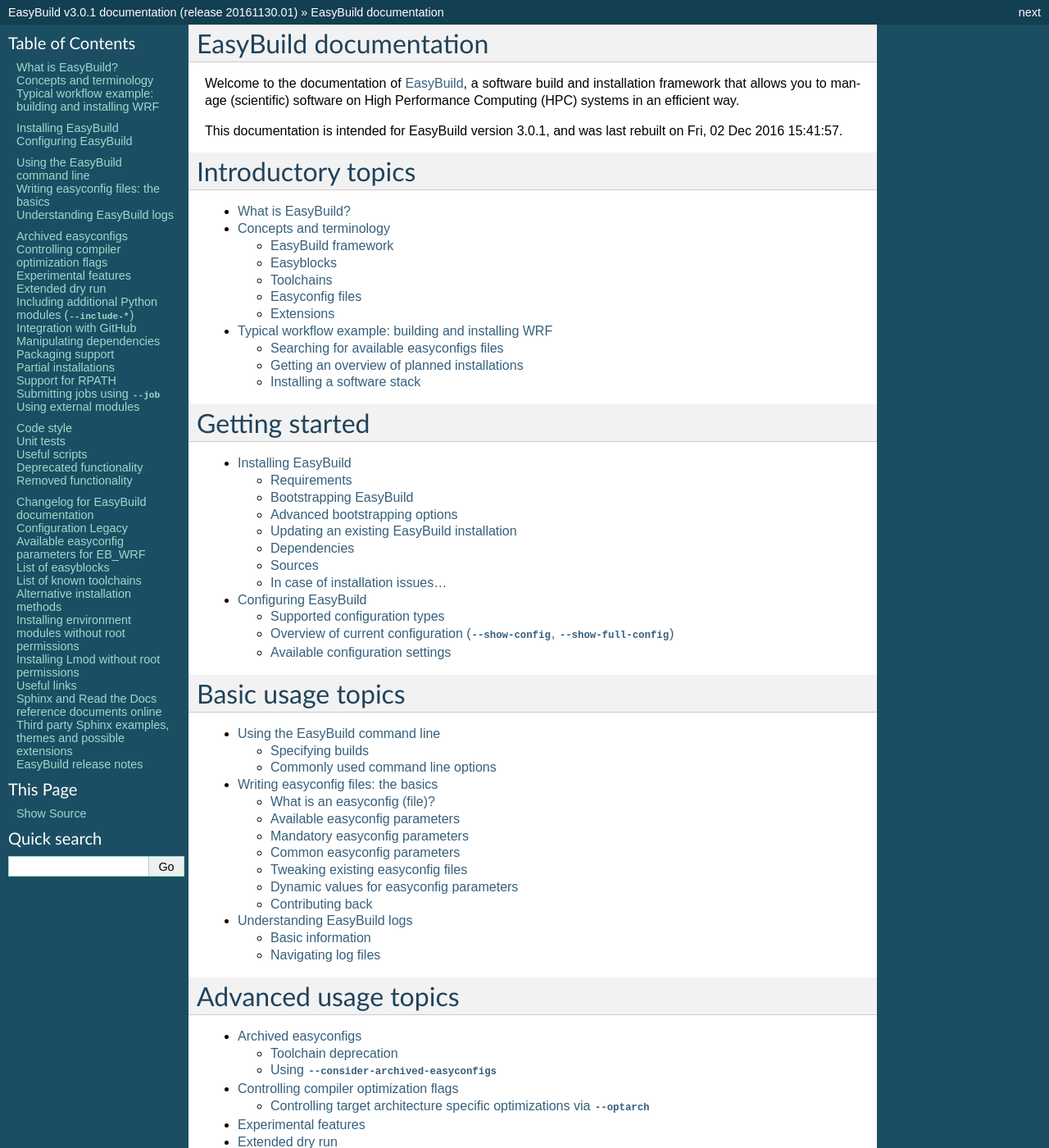
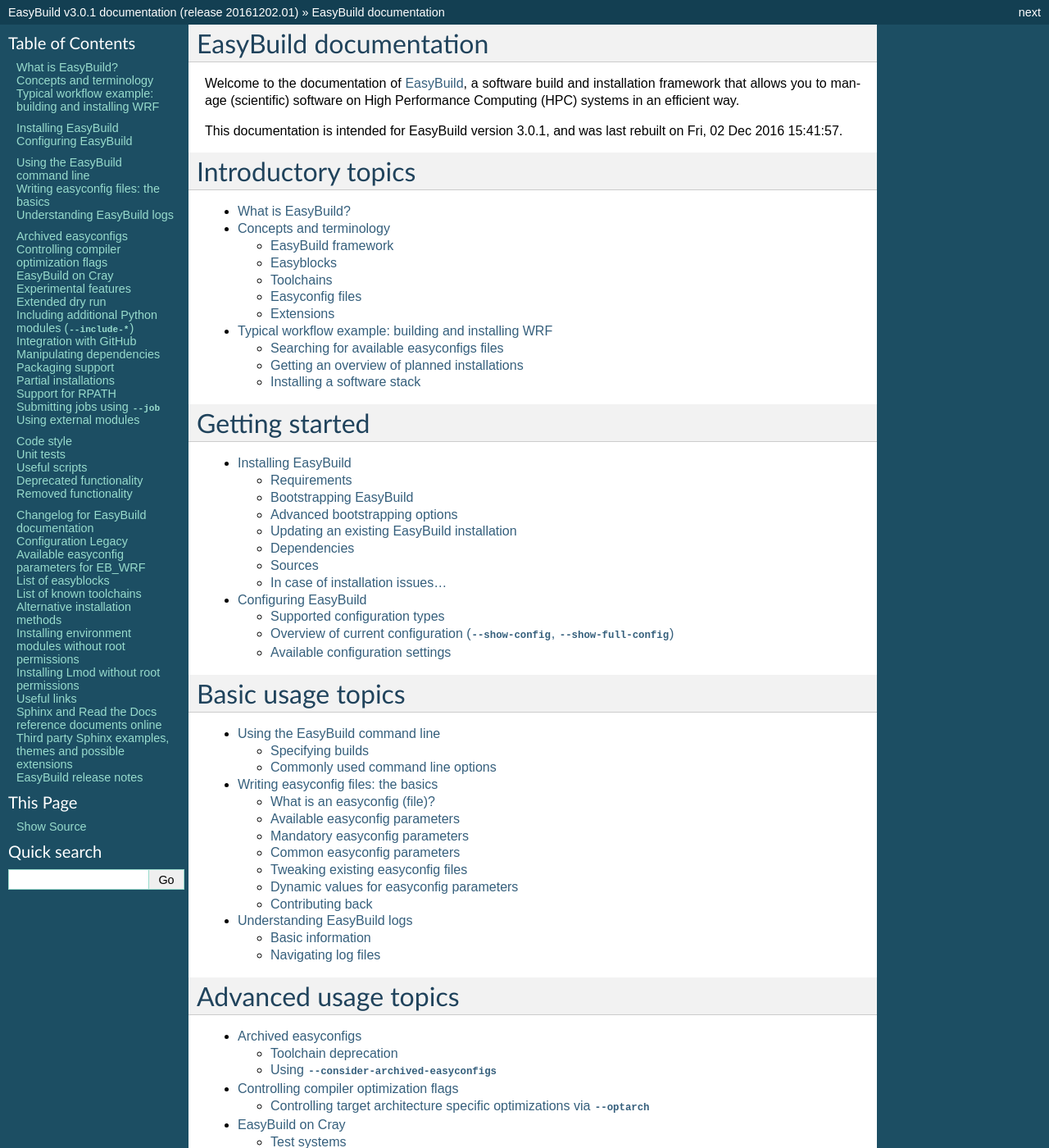
Before and after one commit to easybuilders/easybuild, a Sphinx documentation site: the page built from docs/index.rst, in a window 1280 px wide and 1400 px high. Shown: the whole window at 82% size. Built offline with Sphinx 7.4.7, drawn with Linux system fonts in a browser that asks for light colours; some of the changed text lies outside the part shown.

Commit message:
update changelog, link to Cray support docs in index

```diff
--- a/docs/Changelog.rst
+++ b/docs/Changelog.rst
@@ -5,6 +5,7 @@
 
 (for EasyBuild release notes, see :ref:`release_notes`)
 
+* **release 201611202.01** (`Dec 2nd 2016`): add documentation on Cray support (see :ref:`cray_support`)
 * **release 20161130.01** (`Nov 16th 2016`): update release notes for EasyBuild v3.0.1 (see :ref:`release_notes_eb301`)
 * **release 20161117.01** (`Nov 17th 2016`): update mentions of default configuration according to updated default in EasyBuild v3.0.0
 * **release 20161116.01** (`Nov 16th 2016`): update documentation and release notes for EasyBuild v3.0.0 (see :ref:`release_notes_eb300`)
--- a/docs/conf.py
+++ b/docs/conf.py
@@ -43,7 +43,7 @@
 # The short X.Y version.
 version = '3.0.1'  # this is meant to reference the version of EasyBuild
 # The full version, including alpha/beta/rc tags.
-release = '20161130.01'  # this is meant to reference the version of the documentation itself
+release = '20161202.01'  # this is meant to reference the version of the documentation itself
 
 # There are two options for replacing |today|: either, you set today to some
 # non-false value, then it is used:
--- a/docs/index.rst
+++ b/docs/index.rst
@@ -56,6 +56,7 @@
 
     Archived-easyconfigs
     Controlling_compiler_optimization_flags
+    Cray-support
     Experimental_features
     Extended_dry_run
     Including_additional_Python_modules
```
